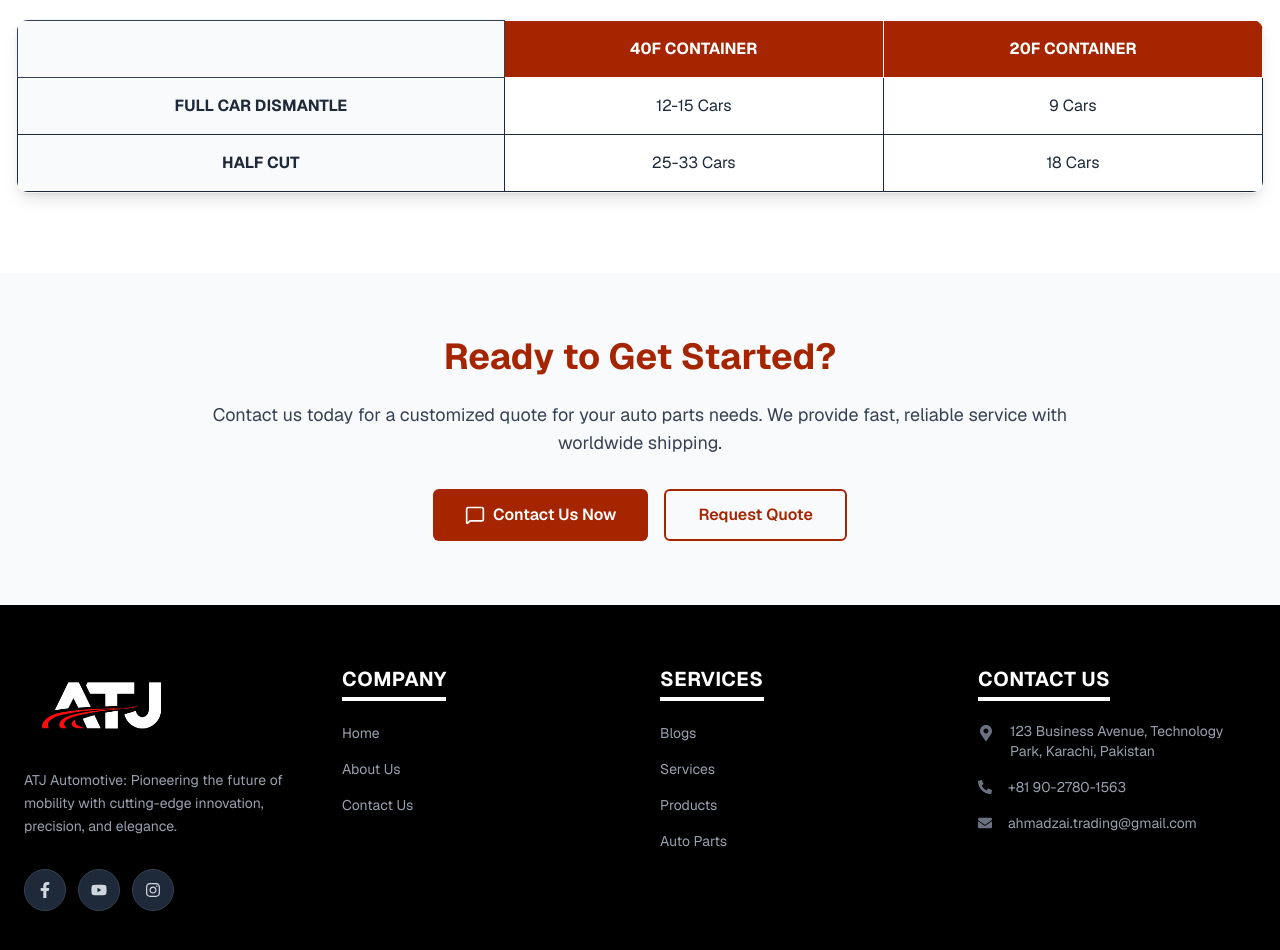
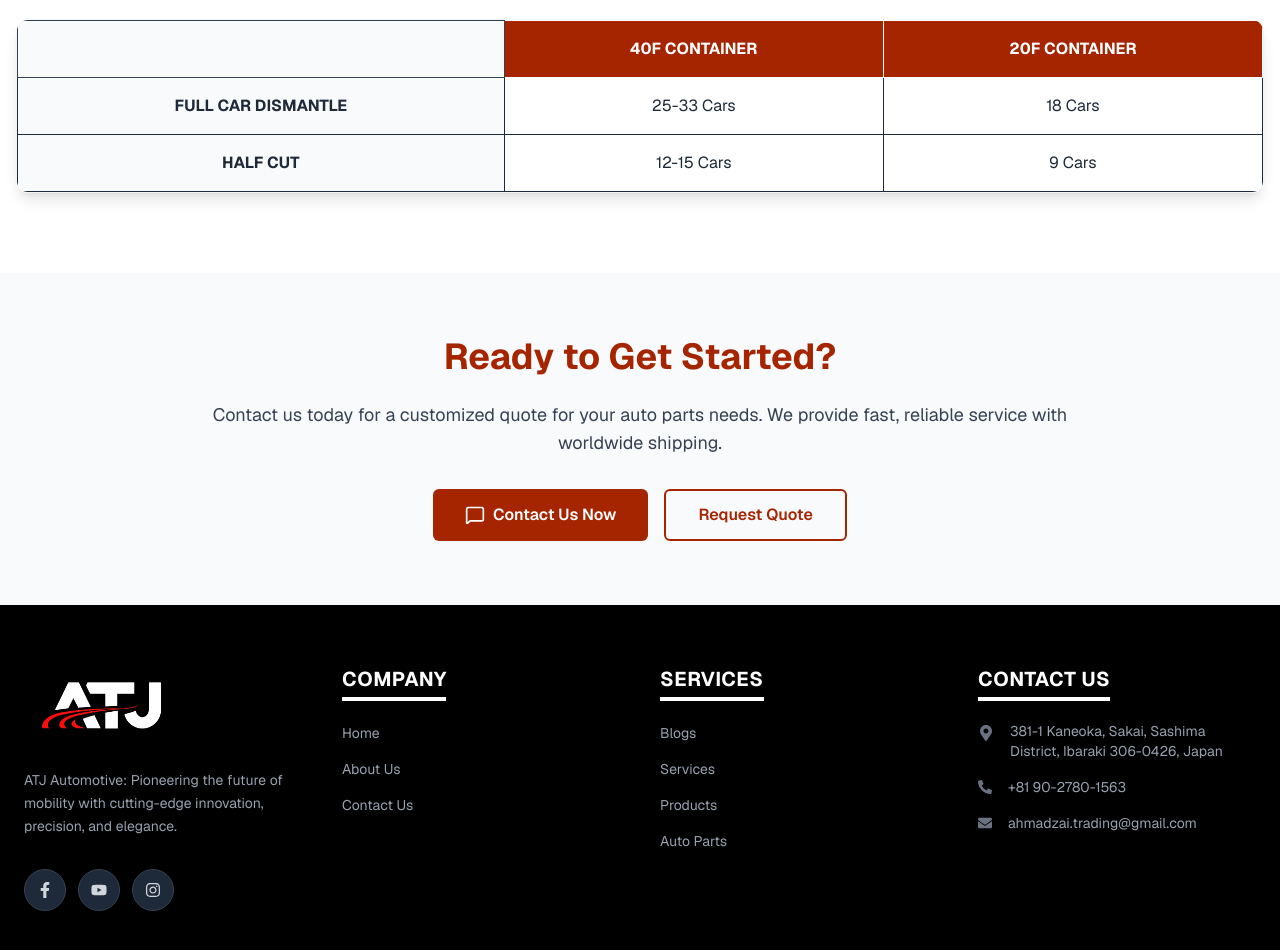
Before and after one commit to ZainJ5/ahmedzai, a Next.js app: page /auto-parts in a window 1280 px wide. Shown: the part 3080-4030 px from the top of the page. Built offline with nearby package versions, Linux system fonts and the light colour scheme.

Commit message:
Updated address

```diff
--- a/src/app/auto-parts/page.jsx
+++ b/src/app/auto-parts/page.jsx
@@ -316,13 +316,13 @@ export default function AutoPartsPage() {
                 <tbody>
                   <tr className="hover:bg-gray-50 transition-colors">
                     <td className="border p-3 md:p-4 font-bold text-center bg-gray-50">FULL CAR DISMANTLE</td>
-                    <td className="border p-3 md:p-4 text-center">12-15 Cars</td>
-                    <td className="border p-3 md:p-4 text-center">9 Cars</td>
+                    <td className="border p-3 md:p-4 text-center">25-33 Cars</td>
+                    <td className="border p-3 md:p-4 text-center">18 Cars</td>
                   </tr>
                   <tr className="hover:bg-gray-50 transition-colors">
                     <td className="border p-3 md:p-4 font-bold text-center bg-gray-50">HALF CUT</td>
-                    <td className="border p-3 md:p-4 text-center">25-33 Cars</td>
-                    <td className="border p-3 md:p-4 text-center">18 Cars</td>
+                    <td className="border p-3 md:p-4 text-center">12-15 Cars</td>
+                    <td className="border p-3 md:p-4 text-center">9 Cars</td>
                   </tr>
                 </tbody>
               </table>
--- a/src/app/components/AdvancedSearchFilter.jsx
+++ b/src/app/components/AdvancedSearchFilter.jsx
@@ -191,7 +191,6 @@ export default function AdvancedSearchFilter() {
           transition={{ duration: 0.5, delay: 0.2 }}
           className="bg-white rounded-2xl shadow-xl border border-gray-100/50 overflow-hidden transition-all"
         >
-          {/* Mobile Header */}
           <div
             className="lg:hidden flex items-center justify-between p-5 border-b border-gray-100 cursor-pointer bg-white"
             onClick={() => setIsExpanded(!isExpanded)}
--- a/src/app/components/Footer.jsx
+++ b/src/app/components/Footer.jsx
@@ -88,7 +88,7 @@ const Footer = () => {
             </p>
             <div className="flex space-x-3 pt-2">
               {[
-                { icon: FaFacebookF, href: 'https://www.facebook.com/search/top?q=ahmadzai%20trading%20japan%20co%20ltd', label: 'Facebook'},
+                { icon: FaFacebookF, href: 'https://www.facebook.com/search/top?q=ahmadzai%20trading%20japan%20co%20ltd', label: 'Facebook' },
                 { icon: FaYoutube, href: 'https://www.youtube.com/@AlmashriqTradingJapanCoLtd', label: 'YouTube' },
                 { icon: FaInstagram, href: 'https://www.instagram.com/ahmadzaitradingjapan/', label: 'Instagram' },
               ].map((social) => (
@@ -160,7 +160,7 @@ const Footer = () => {
                   transition={{ duration: 0.2 }}
                 >
                   <Link href={link.href} className="text-gray-400 hover:text-white text-sm transition-colors duration-300">
-                      {link.text}
+                    {link.text}
                   </Link>
                 </motion.li>
               ))}
@@ -182,9 +182,15 @@ const Footer = () => {
                 whileHover={{ x: 5 }}
               >
                 <FaMapMarkerAlt className="mt-1 mr-4 text-gray-500 group-hover:text-blue-400 transition-colors duration-300 flex-shrink-0" size={16} />
-                <span className="text-gray-400 text-sm">
-                  123 Business Avenue, Technology Park, Karachi, Pakistan
-                </span>
+                <a
+                  href="https://maps.app.goo.gl/aTLf2GcWqfAySZt59?g_st=iw"
+                  target="_blank"
+                  rel="noopener noreferrer"
+                  className="text-gray-400 text-sm"
+                >
+                  381-1 Kaneoka, Sakai, Sashima District, Ibaraki 306-0426, Japan
+                </a>
+
               </motion.li>
               <motion.li
                 className="flex items-center group"
```
